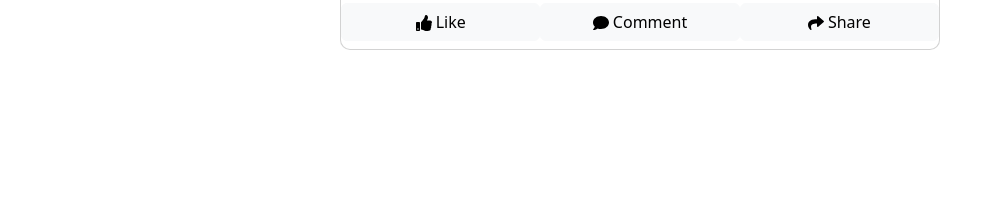
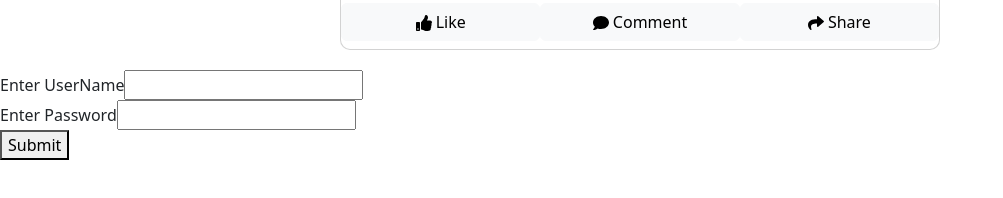
Before and after one commit to Mubeenahmed143/2nd_react-work, a React (Create React App) app: page / in a window 1280 px wide. Shown: the part 558-756 px from the top of the page, without its empty margins (0-1003 px from the left). Built offline with nearby package versions, Linux system fonts and the light colour scheme.

Commit message:
form event work  17/Jun/2025

```diff
--- a/src/App.js
+++ b/src/App.js
@@ -11,6 +11,10 @@ import Color from './events';
 import Addhook from "./book_hook";
 import FacebookPost from './fb_post'
 import EmployeeSalary from './inputs'
+// import Blog from './form'
+import Login from './form'
+
+
 
 function App() {
 
@@ -80,6 +84,9 @@ function App() {
 
     <FacebookPost></FacebookPost>
 
+
+  <Login> </Login>
+
     {/* <EmployeeSalary></EmployeeSalary> */}
 
     </div>
--- /dev/null
+++ b/src/form.jsx
@@ -0,0 +1,116 @@
+import react, { useState } from "react";
+
+function Login() {
+    let [name, setname] = useState('');
+    let [password, setpassword] = useState('');
+
+
+
+
+    return (
+        <form onSubmit={(event) => {
+            event.preventDefault();
+            const blogData = { name, password };
+
+            console.log(blogData);
+            if (name == "admin" && password == "admin1234") {
+                console.log("Login Successful");
+            } else {
+                console.log("Lognin Failed");
+            }
+        }}>
+
+
+
+            <label>Enter UserName </label>
+            <input
+                type="text"
+                required
+                onChange={(event) => setname(event.target.value)}
+                value={name}
+            />
+            <br />
+
+            <label>Enter Password </label>
+            <input
+                type="text"
+                required
+                onChange={(event) => setpassword(event.target.value)}
+                value={password}
+            />
+
+            <br />
+
+
+
+            <button type="submit">Submit</button>
+        </form>
+    )
+
+
+}
+
+export default Login;
+
+
+
+
+
+
+
+
+
+// function Blog() {
+//     let [title, settitle] = useState('');
+//     let [Blog, setBlog] = useState('');
+//     let [auther, setauther] = useState('Mubeen');
+
+//     return (
+//         <form onsubmit={(event) => {
+//             event.preventDefault();
+//             const blogData = { title, Blog, auther };
+
+//             console.log(blogData);
+//         }}>
+
+
+
+//             <label>Enter Title </label>
+//             <input
+//                 type="text"
+//                 required
+//                 onChange={(event) => settitle(event.target.value)}
+//                 value={title}
+//             />
+//             <br />
+
+//             <label>Enter Blog </label>
+//             <input
+//                 type="text"
+//                 required
+//                 onChange={(event) => setBlog(event.target.value)}
+//                 value={Blog}
+//             />
+
+//             <br />
+
+//             <select
+//                 onChange={(event) => setauther(event.target.value)}
+//                 value={auther}
+//             >
+
+//                 <option value="jhon">JOhn </option>
+//                 <option value="kelvin">Kelvin </option>
+
+
+//             </select>
+//             <br />
+
+//             <button type="submit">Submit</button>
+//         </form>
+//     )
+
+
+// }
+
+// export default Blog;
```
